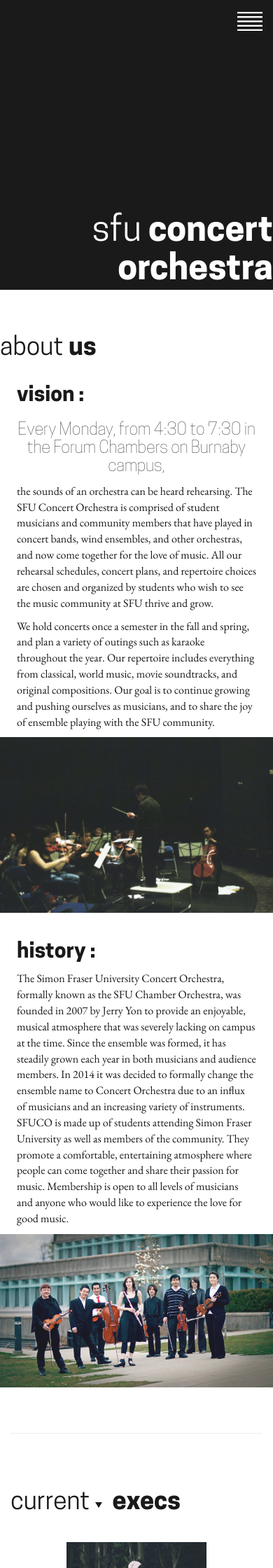
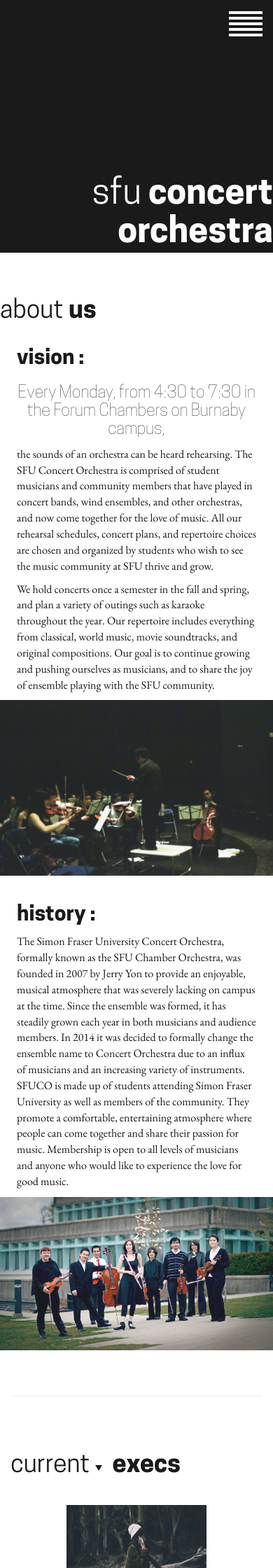
Before and after one commit to sfuco/sfuco-site, a Jekyll site: the page built from index.html, in a window 390 px wide. Shown: the top 2240 px of the page at 70% size. Built offline with Jekyll 4.4.1, drawn with Linux system fonts in a browser that asks for light colours.

Commit message:
Add element-based mobile nav toggle button

```diff
--- a/_includes/navbar.html
+++ b/_includes/navbar.html
@@ -3,10 +3,17 @@
     <!-- Mobile nav -->
     <div class="mobile-horizontal-nav hidden-md hidden-lg hidden-xl">
         <div class="container-fluid">
-            <div class="row">
-                <div class="col-sm-12">
-                    <button type="button">
-                    </button>
+            <div class="toolbar row">
+                <div class="col-xs-12">
+                    <div id="nav-toggle-container">
+                        <div id="nav-toggle">
+                            <span>&nbsp</span>
+                            <span>&nbsp</span>
+                            <span>&nbsp</span>
+                            <span>&nbsp</span>
+                            <span>&nbsp</span>
+                        </div>
+                    </div>
                 </div>
             </div>
         </div>
--- a/css/main.css
+++ b/css/main.css
@@ -72,22 +72,70 @@
     }
 }
 
-.mobile-horizontal-nav {
-    text-align: right;
-    margin: 0;
-    padding-top: 12px;
+#nav-toggle {
+    cursor: pointer;
+    display: block;
 }
 
-.mobile-horizontal-nav button {
-    background-image: url("../img/icons/navToggle.png");
-    background-color: rgba(0,0,0,0);
-    background-size: contain;
-    background-repeat: no-repeat;
-    background-position: center;
-    border: none;
-    width: 36px;
-    height: 36px;
+#nav-toggle-container {
+    position: relative;
 }
+
+#nav-toggle {
+    display: block;
+    float: right;
+    position: absolute;
+    top: 0;
+    right: 0;
+    z-index: 2;
+    margin-top: 12px;
+}
+
+#nav-toggle span {
+    background: white;
+    display: block;
+    width: 48px;
+    height: 4px;
+    margin: 4px 0;
+    position: relative;
+    top: 0;
+    transition: all ease-in-out 0.4s;
+}
+
+    /* Note: The following are the transformations that occur when the mobile
+    nav menu button is toggled */
+#nav-toggle-container.open span:nth-child(1),
+#nav-toggle-container.open span:nth-child(3),
+#nav-toggle-container.open span:nth-child(5) {
+    opacity: 0;
+    width: 0;
+}
+
+#nav-toggle-container.open span:nth-child(2) {
+    transform: rotate(45deg);
+    top: 8px;
+}
+
+#nav-toggle-container.open span:nth-child(4) {
+    transform: rotate(-45deg);
+    top: -8px;
+}
+
+
+
+
+
+
+
+
+
+
+
+
+
+
+
+
 
 .full-horizontal-nav ul {
     text-align: right;
@@ -127,7 +175,7 @@
     vertical-align: left;
 }
 
-/* Note: The styling for the vertical links is under
+    /* Note: The styling for the vertical links is under
     Event Driven Classes so that it can work with the JS scripts */
 
 @media screen and (min-width: 1400px) {
--- a/js/main.js
+++ b/js/main.js
@@ -174,6 +174,11 @@
         updateVerticalNav();
     });
 
+    $("#nav-toggle-container").on("click", function()
+    {
+        $(this).toggleClass("open");
+    });
+
     $(".modal-overlay").on("click", function(e)
     {
         if(e.target != this)
```
